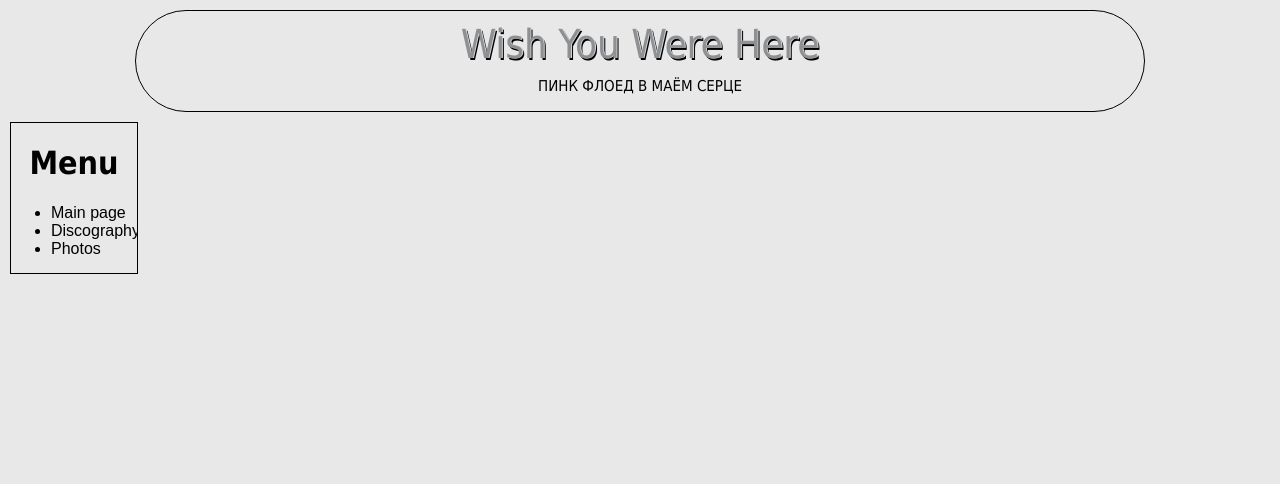
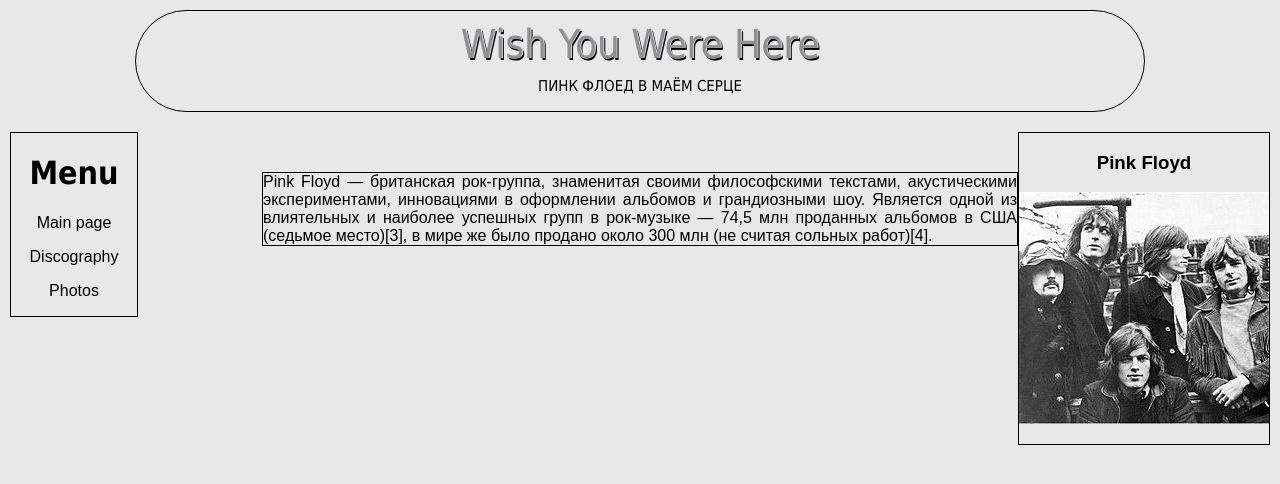
Before and after one commit to ugarochnaya/pink_floyd, a plain HTML site: page index.html in a window 1280 px wide. Drawn offline with Linux system fonts and the light colour scheme.

Commit message:
add main&short info

```diff
--- a/css/default.css
+++ b/css/default.css
@@ -30,14 +30,18 @@ body {
 }
 
 .menu {
-	margin: 10px;
+	margin-top: 20px;
 	width: 10%;
-	height: 150px;
+	height: 40%;
 	border: solid 1px black;
 	margin-left: auto;
     margin-right: auto;
     overflow: hidden;
     float: left;
+}
+
+nav {
+	text-align: center;
 }
 
 h1 {
@@ -49,3 +53,21 @@ a {
 	text-decoration: none;
 	color: black;
 }
+
+.short_info {
+	border: solid 1px black;
+	float: right;
+	margin-top: 20px;
+}
+
+.main_info {
+	width: 60%;
+	margin-left: auto;
+    margin-right: auto;
+    margin-top: 60px;
+}
+
+#main_info_text {
+	border: solid 1px black;
+	text-align:  justify;
+}
--- a/index.html
+++ b/index.html
@@ -1,25 +1,42 @@
 <!DOCTYPE html>
 <html>
 <head>
+	<!-- стили -->
 	<link rel="stylesheet" type="text/css" href="css/normalize.css">
 	<link rel="stylesheet" type="text/css" href="css/default.css">
+	<!-- /стили -->
 <title>Pink Floyd Site</title>
 </head>
+<!-- кодировка -->
 <meta charset="utf-8">
+<!-- /кодировка -->
 <body style="background: #E8E8E8">
+	<!-- header -->
 	<div class="header">
 		<p id="phrase">Wish You Were Here</p>
 		<p id="subphrase">ПИНК ФЛОЕД В МАЁМ СЕРЦЕ</p>
 	</div>
+	<!-- /header -->
+	<!-- menu -->
 <div class="menu">
 		<h1>Menu</h1>
 		<nav>
-		<ul>
-			<li><a href="index.html" title="Main page">Main page</a></li>
-			<li><a href="#discography.html" title="Discography">Discography</a></li>
-			<li><a href="#photos.html" title="Photos">Photos</a></li>
-        </ul>
-    </nav>
+			<p><a href="index.html" title="Main page">Main page</a></p>
+			<p><a href="#discography.html" title="Discography">Discography</a></p>
+			<p><a href="#photos.html" title="Photos">Photos</a></p>
+    	</nav>
 	</div>
+	<!-- /menu -->
+	<!-- short info -->
+		<div class="short_info">
+			<h3 style="text-align: center; !important">Pink Floyd</h3>
+			<p style="text-align: center;"><img src="images/all_members.jpg"/></p>
+		</div>
+	<!-- /short info -->
+	<!-- info -->
+		<div class="main_info">
+			<p id="main_info_text">Pink Floyd — британская рок-группа, знаменитая своими философскими текстами, акустическими экспериментами, инновациями в оформлении альбомов и грандиозными шоу. Является одной из влиятельных и наиболее успешных групп в рок-музыке — 74,5 млн проданных альбомов в США (седьмое место)[3], в мире же было продано около 300 млн (не считая сольных работ)[4].</p>
+		</div>
+	<!-- /info -->
 </body>
 </html>
```
Also changed, not shown: images/all_members.jpg (added).
